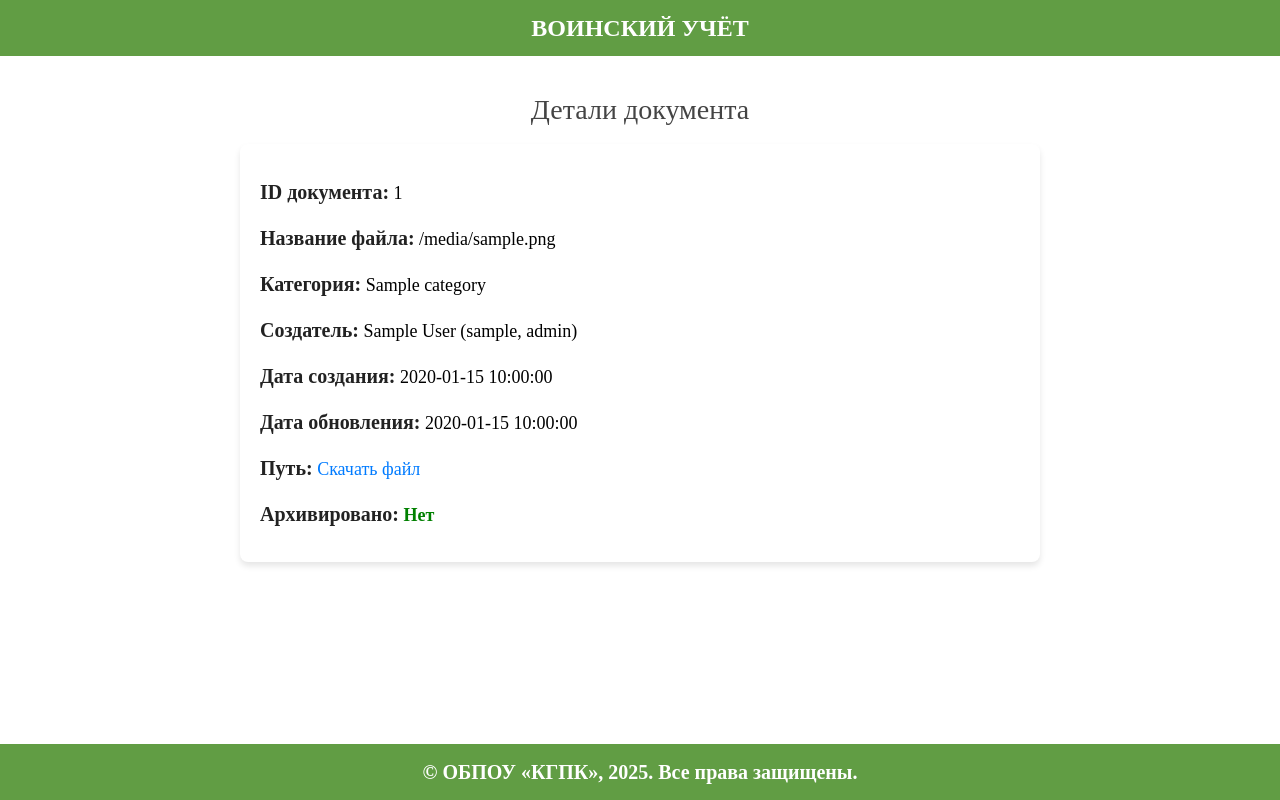
After one commit to PolinaScrbbs/Military-Registration, a Python web app: template app/templates/document_details.html in a window 1280 px wide. The commit adds this page. Run offline with Jinja, Linux system fonts and the light colour scheme; the template is opened without the code that fills it: most values are stand-ins (such as "Sample title", 1, 10 or a date in 2020).

Commit message:
Document Detail

```diff
--- a/app/routers/auth.py
+++ b/app/routers/auth.py
@@ -5,6 +5,7 @@ from quart_jwt_extended import set_access_cookies
 from ..responses import login as login_response
 
 auth_router = Blueprint("auth_router", __name__)
+
 
 @auth_router.route("/login", methods=["GET", "POST"])
 async def login():
@@ -29,4 +30,6 @@ async def login():
 
         error_message = response_data["detail"]
 
-    return await render_template("login.html", next=next_url, error_message=error_message)
+    return await render_template(
+        "login.html", next=next_url, error_message=error_message
+    )
--- /dev/null
+++ b/app/static/css/document_details.css
@@ -0,0 +1,51 @@
+@import 'base.css';
+
+.document-details-title {
+    text-align: center;
+    margin-top: 20px;
+    color: #444;
+    font-size: 28px;!important;
+}
+
+.document-details {
+    max-width: 800px;
+    margin: 20px auto;
+    background-color: #fff;
+    padding: 20px;
+    border-radius: 8px;
+    box-shadow: 0 4px 6px rgba(0, 0, 0, 0.1);
+}
+
+.document-details p {
+    margin: 10px 0;
+    font-size: 18px;
+    line-height: 1.8;
+}
+
+.document-details p strong {
+    color: #222;
+    font-weight: bold;
+    font-size: 20px;
+}
+
+.document-details a {
+    color: #007bff;
+    text-decoration: none;
+    font-size: 18px;
+}
+
+.document-details a:hover {
+    text-decoration: underline;
+}
+
+.archived {
+    color: red;
+    font-weight: bold;
+    font-size: 18px;
+}
+
+.active {
+    color: green;
+    font-weight: bold;
+    font-size: 18px;
+}
--- /dev/null
+++ b/app/templates/document_details.html
@@ -0,0 +1,22 @@
+{% extends "base.html" %}
+
+{% block styles %}
+<link rel="stylesheet" href="{{ url_for('static', filename='css/document_details.css') }}">
+{% endblock styles %}
+
+{% block content %}
+<p class="document-details-title"> Детали документа </p>
+
+<div class="document-details">
+    <p><strong>ID документа:</strong> {{ document.id }}</p>
+    <p><strong>Название файла:</strong> {{ document.filename }}</p>
+    <p><strong>Категория:</strong> {{ document.category }}</p>
+    <p><strong>Создатель:</strong> {{ document.creator.full_name }} ({{ document.creator.username }}, {{ document.creator.role }})</p>
+    <p><strong>Дата создания:</strong> {{ document.created_at }}</p>
+    <p><strong>Дата обновления:</strong> {{ document.last_updated_at or 'Не обновлялось' }}</p>
+    <p><strong>Путь:</strong> <a href="http://localhost:8000/{{ document.path }}" download>Скачать файл</a></p>
+    <p class="{{ 'archived' if document.is_archived else 'active' }}">
+        <strong>Архивировано:</strong> {{ 'Да' if document.is_archived else 'Нет' }}
+    </p>
+</div>
+{% endblock %}
--- a/app/templates/documents.html
+++ b/app/templates/documents.html
@@ -25,7 +25,7 @@
         </thead>
         <tbody>
             {% for document in documents %}
-            <tr>
+            <tr onclick="window.location='{{ url_for('documents_router.document_details', document_id=document.id) }}';" class="clickable-row">
                 <td>{{ document.filename }}</td>
                 <td><a href="http://localhost:8000/{{ document.path }}" class="download-link" download>Скачать</a></td>
                 <td>{{ document.category }}</td>
@@ -39,6 +39,8 @@
     </div>
 
 {% else %}
-<p>Список пуст</p>
+<div class="add-button-container">
+    <a href="{{ url_for('documents_router.add_document', category=category) }}" class="add-button">Добавить</a>
+</div>
 {% endif %}
 {% endblock %}
```
Also changed, not shown: app/main.py (+4 -4 lines), app/responses/documents.py (+15 -7 lines), app/routers/documents.py (+20 -11 lines), app/config.py (line endings or trailing spaces).
